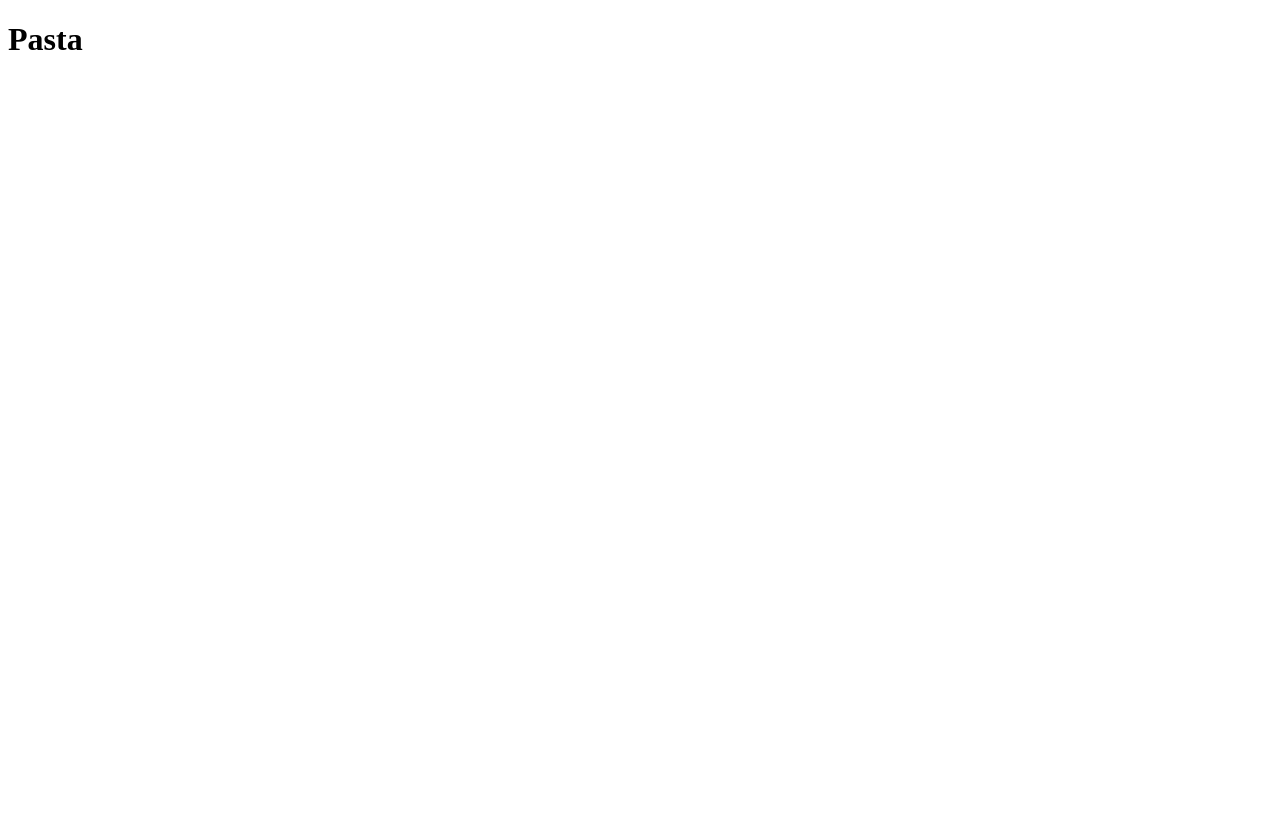
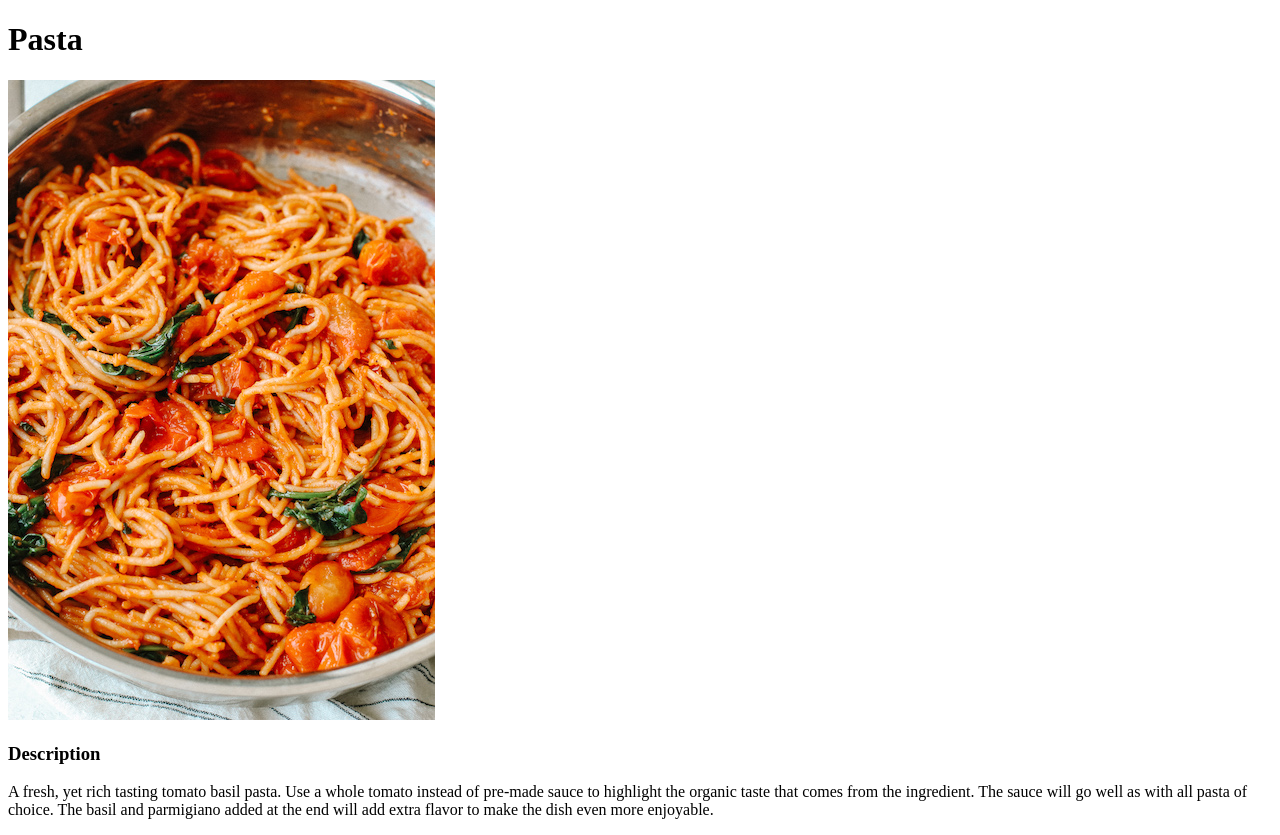
Before and after one commit to djl2e/odin-recipes, a plain HTML site: page pasta.html in a window 1280 px wide. Before the commit the page ends 800 px from the top, so only its background shows below. Drawn offline with Linux system fonts and the light colour scheme.

Commit message:
Added image and description of the ingredient to the pasta page

```diff
--- a/pasta.html
+++ b/pasta.html
@@ -6,5 +6,16 @@
     </head>
     <body>
         <h1>Pasta</h1>
+        <img src="./img/tomato-pasta.jpeg", alt="tomato pasta">
+
+        <h3>Description</h3>
+        <p>
+            A fresh, yet rich tasting tomato basil pasta. Use a whole
+            tomato instead of pre-made sauce to highlight the organic
+            taste that comes from the ingredient. The sauce will go well as
+            with all pasta of choice. The basil and parmigiano added at the
+            end will add extra flavor to make the dish even more enjoyable.
+        </p>
+
     </body>
 </html>
```
Also changed, not shown: img/tomato-pasta.jpeg (added), 1 other file.
